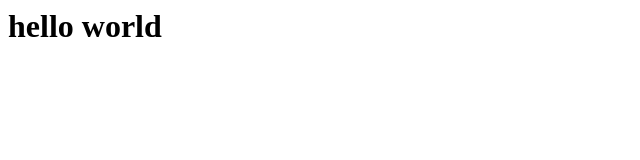
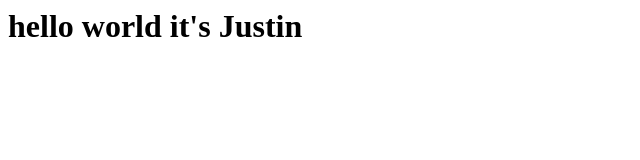
Before and after one commit to jf1270/IT718, a plain HTML site: page index.html in a window 1280 px wide. Shown: the whole page, without its empty margins (0-640 px from the left). Drawn offline with Linux system fonts and the light colour scheme.

Commit message:
Update index.html

```diff
--- a/index.html
+++ b/index.html
@@ -1 +1 @@
-<h1>hello world</h1>
+<h1>hello world it's Justin</h1>
```
